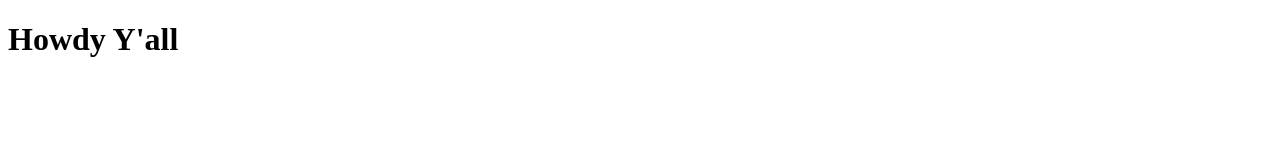
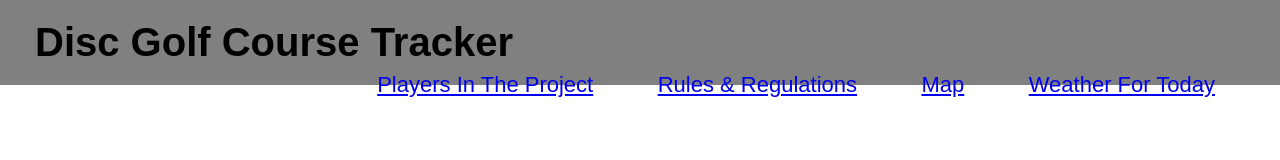
Before and after one commit to mapalacio19/project-group, a plain HTML site: page index.html in a window 1280 px wide. Drawn offline with Linux system fonts and the light colour scheme.

Commit message:
header-with-nav

```diff
--- /dev/null
+++ b/assets/style.css
@@ -0,0 +1,36 @@
+* {
+    margin: 0;
+    padding: 0;
+    box-sizing: border-box;
+}
+
+body {
+    font-family: Arial, Helvetica, sans-serif;
+}
+
+header {
+    padding: 20px 35px;
+    background-color: #808080;
+}
+
+header h1 {
+    font-weight: bold;
+    font-size: 40px;
+    margin: 0;
+    display: inline;
+  }
+
+  header nav {
+    float: right;
+    margin: 7px 0;
+  }
+
+  header nav ul li a {
+    margin: 0 30px;
+    font-weight: lighter;
+    font-size: 22px;
+  }
+
+  header nav ul li {
+    display: inline;
+  }
--- a/index.html
+++ b/index.html
@@ -4,10 +4,31 @@
     <meta charset="UTF-8">
     <meta http-equiv="X-UA-Compatible" content="IE=edge">
     <meta name="viewport" content="width=device-width, initial-scale=1.0">
-    <title>Document</title>
+    <title>Disc Golf Course Tracker</title>
+    <link rel="stylesheet" href="./assets/style.css"/>
 </head>
 <body>
-    <h1>Howdy Y'all</h1>
+    <header>
+        <h1>
+            Disc Golf Course Tracker
+        </h1>
+            <nav>
+                <ul>
+                    <li>
+                        <a href="Players-in-the-project">Players In The Project</a>
+                    </li>
+                    <li>
+                        <a href="rules-&-regulations">Rules & Regulations</a>
+                    </li>
+                    <li>
+                        <a href="map">Map</a>
+                    </li>
+                    <li>
+                        <a href="weather-for-today">Weather For Today</a>
+                    </li>
+                </ul>
+            </nav>
+        </header>
 
 </body>
 </html>
```
Also changed, not shown: 1 other file.
